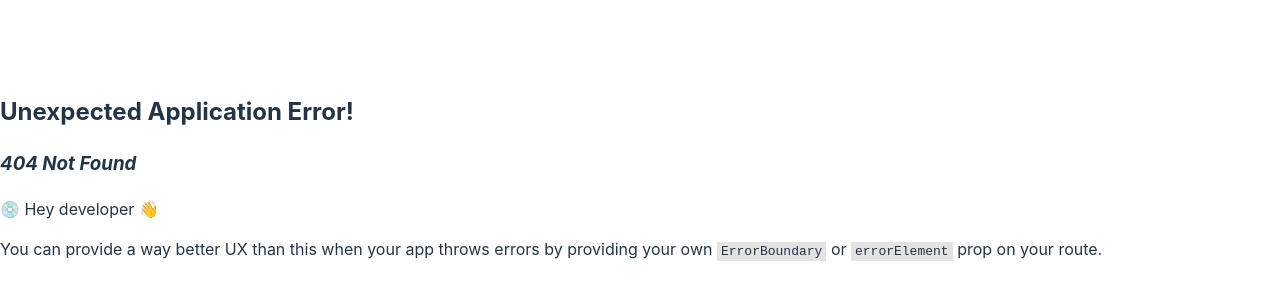
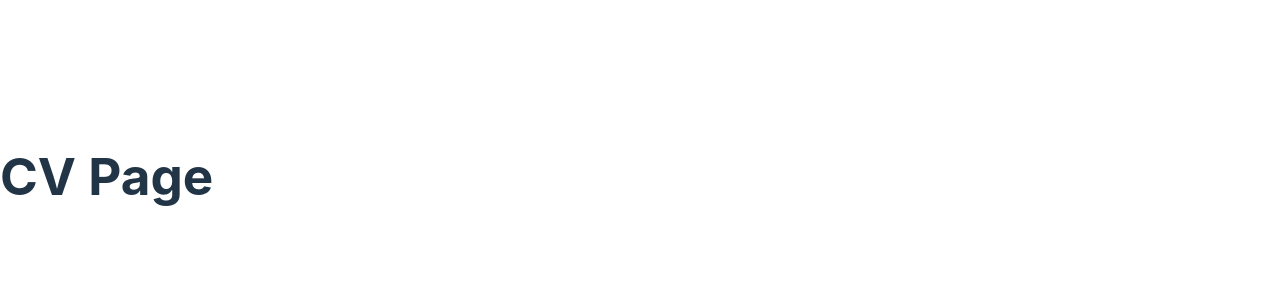
Before and after one commit to lisamarieandersson/showcase-pro, a React (Vite) app: page /cv in a window 1280 px wide. Before the commit this address had no page. Shown: the part 224-524 px from the top of the page. Built offline with nearby package versions, Linux system fonts and the light colour scheme.

Commit message:
edit routing, add cv page

```diff
--- a/src/main.tsx
+++ b/src/main.tsx
@@ -5,6 +5,7 @@ import { createBrowserRouter, RouterProvider } from 'react-router-dom';
 import './index.css';
 import AboutPage from './pages/AboutPage';
 import ContactPage from './pages/ContactPage';
+import CvPage from './pages/CvPage';
 import HomePage from './pages/HomePage';
 import ProjectPage from './pages/ProjectPage';
 
@@ -19,6 +20,7 @@ const router = createBrowserRouter(
     <Route>
       <Route index element={<HomePage />} />
       <Route path="about" element={<AboutPage />} />
+      <Route path="cv" element={<CvPage />} />
       <Route path="contact" element={<ContactPage />} />
       <Route path="projects" element={<ProjectPage />} />
     </Route>
--- /dev/null
+++ b/src/pages/CvPage.tsx
@@ -0,0 +1,11 @@
+//CvPage.tsx
+
+function CvPage() {
+  return (
+    <div>
+      <h1>CV Page</h1>
+    </div>
+  );
+}
+
+export default CvPage;
--- a/src/pages/HomePage.tsx
+++ b/src/pages/HomePage.tsx
@@ -6,6 +6,7 @@ function HomePage() {
     <div>
       <h1>Home Page</h1>
       <Link to="/about">About</Link>
+      <Link to="/cv">CV</Link>
       <Link to="/contact">Contact</Link>
       <Link to="/projects">Projects</Link>
     </div>
```
